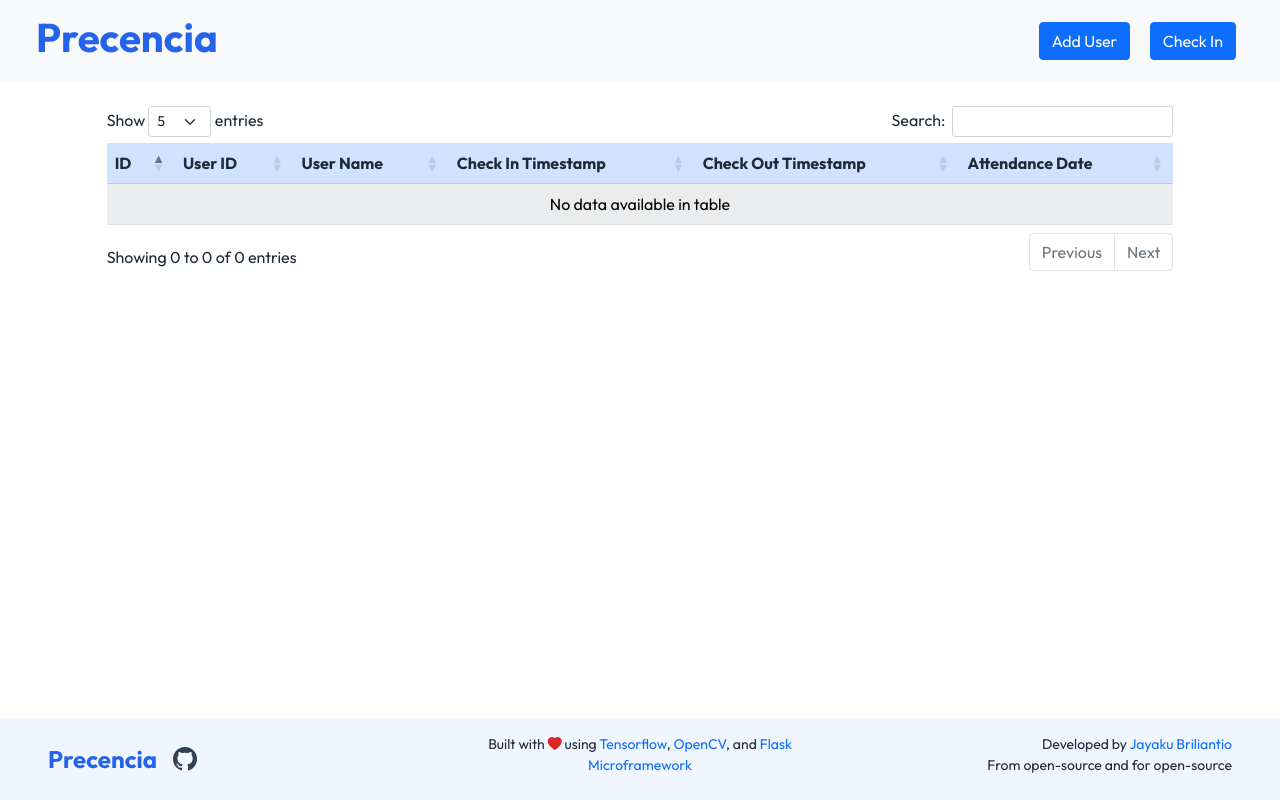
After one commit to ukayaj620/precencia, a Flask app: page /attendance/ in a window 1280 px wide. The commit adds this page. Run offline with Flask 2, Linux system fonts and the light colour scheme; data that the repository does not hold is empty; some libraries are stand-ins or nearby versions.

Commit message:
Feat/show user attendace list

```diff
--- a/api/models.py
+++ b/api/models.py
@@ -6,7 +6,7 @@ class User(db.Model):
     email = db.Column(db.String(255), unique=True, nullable=False)
     name = db.Column(db.String(255), unique=False, nullable=False)
     encoding = db.Column(db.LargeBinary, unique=False, nullable=False)
-    attendance = db.relationship('Attendance', backref='user', lazy=True)
+    attendance = db.relationship('Attendance', back_populates='user', lazy=True)
 
     def __repr__(self):
         return str({
@@ -24,6 +24,7 @@ class Attendance(db.Model):
     attendance_date = db.Column(db.Date, nullable=False)
     check_in_time = db.Column(db.DateTime, nullable=False)
     check_out_time = db.Column(db.DateTime, nullable=True)
+    user = db.relationship('User', back_populates='attendance', lazy=True)
 
     def __repr__(self) -> str:
         return str({
--- a/api/routes/attendance.py
+++ b/api/routes/attendance.py
@@ -1,5 +1,5 @@
+from flask import Blueprint, render_template
 from operator import and_
-from flask import Blueprint
 import pickle
 from datetime import datetime
 
@@ -33,6 +33,12 @@ def recognize_user(face_embedding):
         return checked_in_user
 
     return None
+
+
+@attendance.route('/')
+def view():
+    attendance_list = attendance_model.query.all()
+    return render_template('view-attendance.html', attendance_list=attendance_list)
 
 
 @attendance.route('/check-in')
--- a/templates/base.html
+++ b/templates/base.html
@@ -20,21 +20,46 @@
       href="https://fonts.googleapis.com/css2?family=Outfit:wght@300;400;500;600;700&display=swap"
       rel="stylesheet"
     />
+    <!-- DataTable CSS -->
+    <link
+      href="https://cdn.datatables.net/1.10.24/css/dataTables.bootstrap5.min.css"
+      rel="stylesheet"
+    />
     <title>Precencia {% block title %} {% endblock %}</title>
   </head>
-  <body class="h-100" style="font-family: 'Outfit', sans-serif">
+  <body
+    class="h-100"
+    style="font-family: 'Outfit', sans-serif; color: #1f2937 !important"
+  >
     <nav class="navbar navbar-light bg-light px-4">
       <div class="container-fluid">
         <a class="navbar-brand" href="{{ url_for('index') }}">
           <h1 class="fw-bold" style="color: #2563eb">Precencia</h1>
         </a>
-        {% if request.endpoint == 'index' %}
-        <a href="{{ url_for('user.add_user') }}" class="btn btn-primary"
-          >Add User</a
-        >
-        {% elif request.endpoint == 'user.add_user' %}
-        <a href="/" class="btn btn-primary">Check In</a>
-        {% endif %}
+        <div>
+          {% if request.endpoint == 'attendance.view' %}
+          <a href="{{ url_for('user.add_user') }}" class="btn btn-primary mx-2"
+            >Add User</a
+          >
+          <a href="/" class="btn btn-primary mx-2">Check In</a>
+          {% endif %} {% if request.endpoint == 'index' %}
+          <a
+            href="{{ url_for('attendance.view') }}"
+            class="btn btn-primary mx-2"
+            >View Attendance List</a
+          >
+          <a href="{{ url_for('user.add_user') }}" class="btn btn-primary mx-2"
+            >Add User</a
+          >
+          {% elif request.endpoint == 'user.add_user' %}
+          <a
+            href="{{ url_for('attendance.view') }}"
+            class="btn btn-primary mx-2"
+            >View Attendance List</a
+          >
+          <a href="/" class="btn btn-primary mx-2">Check In</a>
+          {% endif %}
+        </div>
       </div>
     </nav>
     {% block body %} {% endblock %}
@@ -55,7 +80,7 @@
       <div class="ms-sm-4 col d-flex align-items-center">
         <h4 class="fw-bold m-0 me-3" style="color: #2563eb">Precencia</h4>
         <a
-          class="me-3 text-dark"
+          class="me-3"
           target="_blank"
           href="https://github.com/ukayaj620/precencia"
         >
@@ -117,7 +142,6 @@
       </div>
     </footer>
   </body>
-  {% block js %} {% endblock %}
   <script
     src="https://cdn.jsdelivr.net/npm/bootstrap@5.1.3/dist/js/bootstrap.bundle.min.js"
     integrity="sha384-ka7Sk0Gln4gmtz2MlQnikT1wXgYsOg+OMhuP+IlRH9sENBO0LRn5q+8nbTov4+1p"
@@ -133,4 +157,9 @@
     integrity="sha384-QJHtvGhmr9XOIpI6YVutG+2QOK9T+ZnN4kzFN1RtK3zEFEIsxhlmWl5/YESvpZ13"
     crossorigin="anonymous"
   ></script>
+  <script src="https://ajax.googleapis.com/ajax/libs/jquery/3.5.1/jquery.min.js"></script>
+  <script src="https://code.jquery.com/jquery-3.5.1.js"></script>
+  <script src="https://cdn.datatables.net/1.10.24/js/jquery.dataTables.min.js"></script>
+  <script src="https://cdn.datatables.net/1.10.24/js/dataTables.bootstrap5.min.js"></script>
+  {% block js %} {% endblock %}
 </html>
--- /dev/null
+++ b/templates/view-attendance.html
@@ -0,0 +1,49 @@
+{% extends "base.html" %} {% block title %} | Check In {% endblock %} {% block
+body %}
+<div class="d-flex flex-column align-items-center">
+  <div class="col-10 mt-4">
+    <table id="attendanceDataTable" class="table table-striped">
+      <thead class="table-primary">
+        <tr style="color: #1F2937">
+          <th scope="col">ID</th>
+          <th scope="col">User ID</th>
+          <th scope="col">User Name</th>
+          <th scope="col">Check In Timestamp</th>
+          <th scope="col">Check Out Timestamp</th>
+          <th scope="col">Attendance Date</th>
+        </tr>
+      </thead>
+      <tbody class="table-light fw-semibold">
+        {% for attendance in attendance_list %}
+        <tr class="align-middle table-light" style="color: #1F2937">
+          <td scope="col">{{ 'AT{:>04}'.format(attendance.id) }}</td>
+          <td scope="col">{{ 'US{:>04}'.format(attendance.user.id) }}</td>
+          <td scope="col">{{ attendance.user.name }}</td>
+          <td scope="col">{{ attendance.check_in_time }}</td>
+          <td scope="col">{{ attendance.check_out_time }}</td>
+          <td scope="col">{{ attendance.attendance_date }}</td>
+        </tr>
+        {% endfor %}
+      </tbody>
+    </table>
+  </div>
+</div>
+{% endblock %} {% block js %}
+<script>
+  const checkedInText = document.getElementById("checkedInText");
+
+  const onCaptureFaceImage = (url) => {
+    checkedInText.innerHTML = "";
+
+    fetch(url).then(async (value) => {
+      const valueText = await value.text();
+      checkedInText.innerHTML = valueText;
+    });
+  };
+  $(document).ready(function() {
+    $('#attendanceDataTable').DataTable({
+      lengthMenu: [[5, 10, 20, -1], [5, 10, 20, "All"]]
+    });
+  });
+</script>
+{% endblock %}
```
Also changed, not shown: 2 other files.
